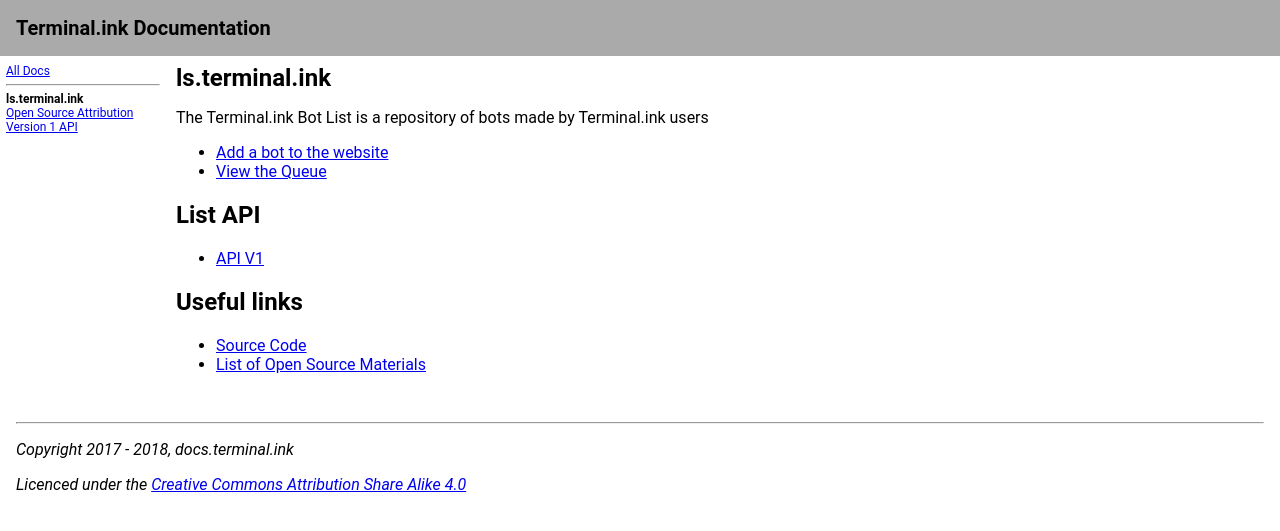
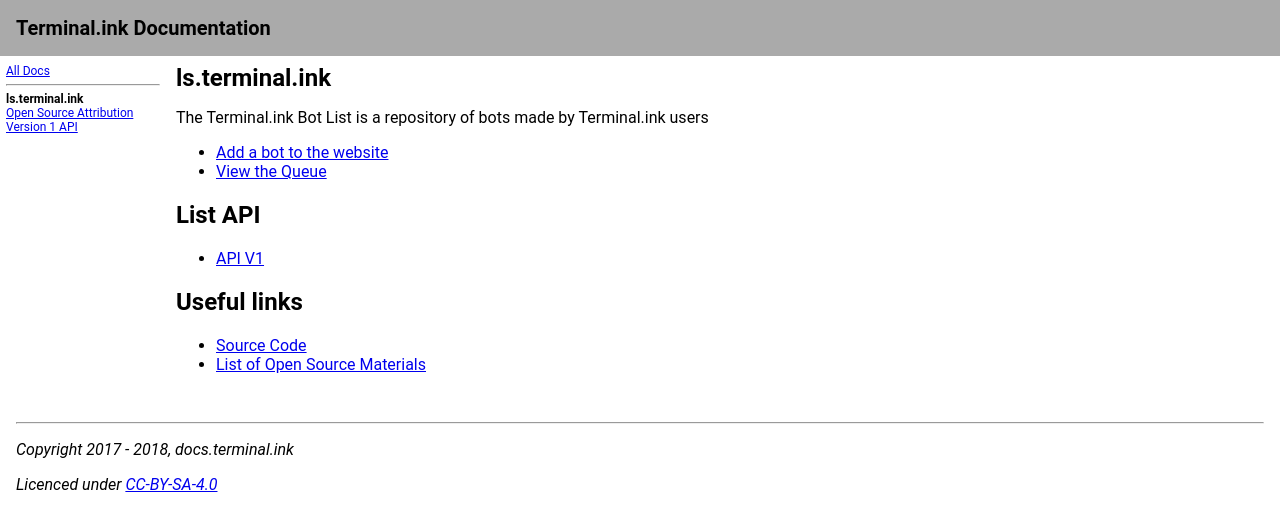
Before and after one commit to Terminal/docs.terminal.ink, a Jekyll site: the page built from _pages/ls/index.md, in a window 1280 px wide. Shown: the top 531 px of the page. Built offline with Jekyll 4.4.1, drawn with Linux system fonts in a browser that asks for light colours.

Commit message:
Use the "more correct" name

```diff
--- a/_includes/footer.html
+++ b/_includes/footer.html
@@ -4,6 +4,6 @@
         <i>Copyright 2017 - {{ "now" | date: "%Y"}}, docs.terminal.ink</i>
     </p>
     <p>
-        <i>Licenced under the <a href="https://creativecommons.org/licenses/by-sa/4.0/">Creative Commons Attribution Share Alike 4.0</a></i>
+        <i>Licenced under <a href="https://creativecommons.org/licenses/by-sa/4.0/">CC-BY-SA-4.0</a></i>
     </p>
 </footer>
```
